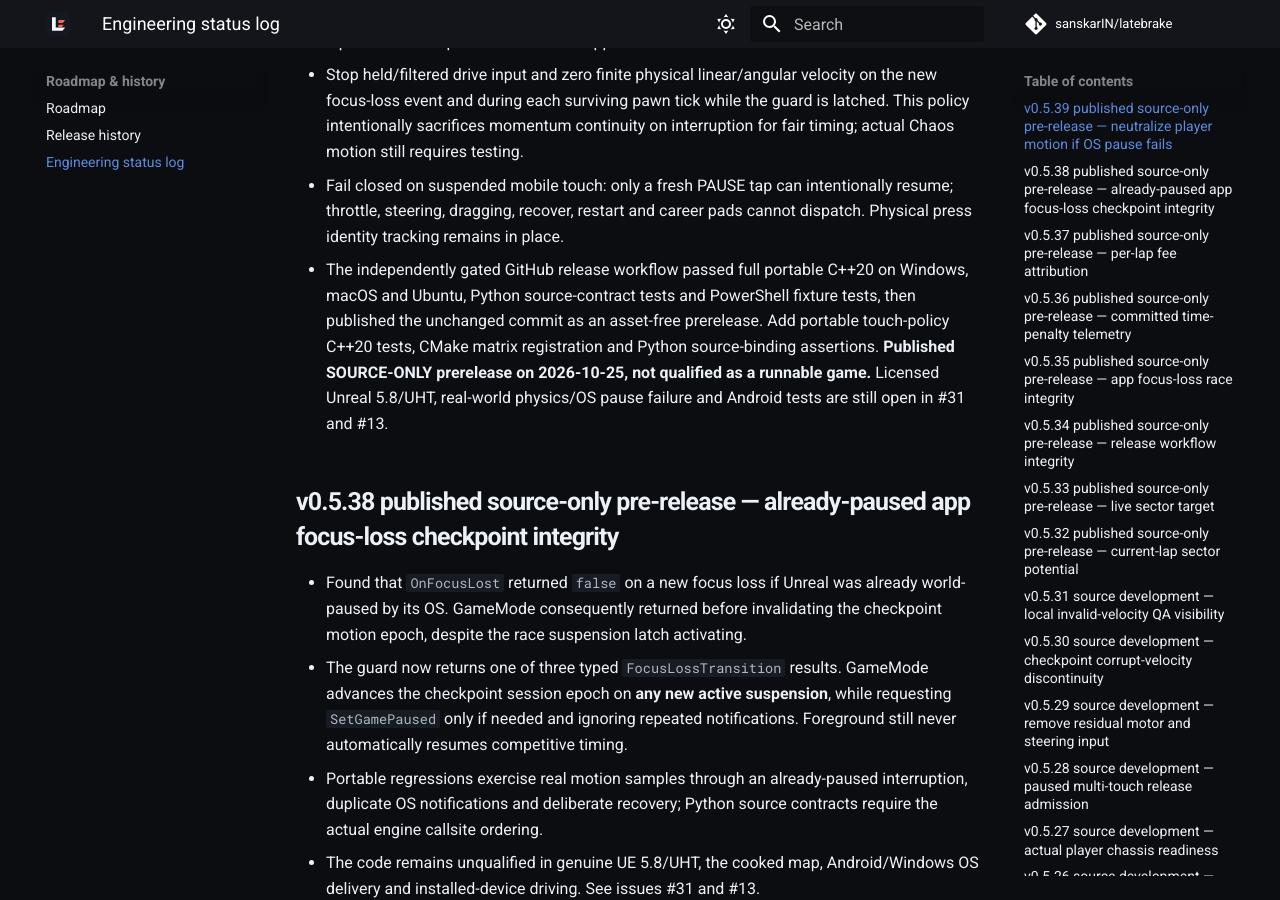
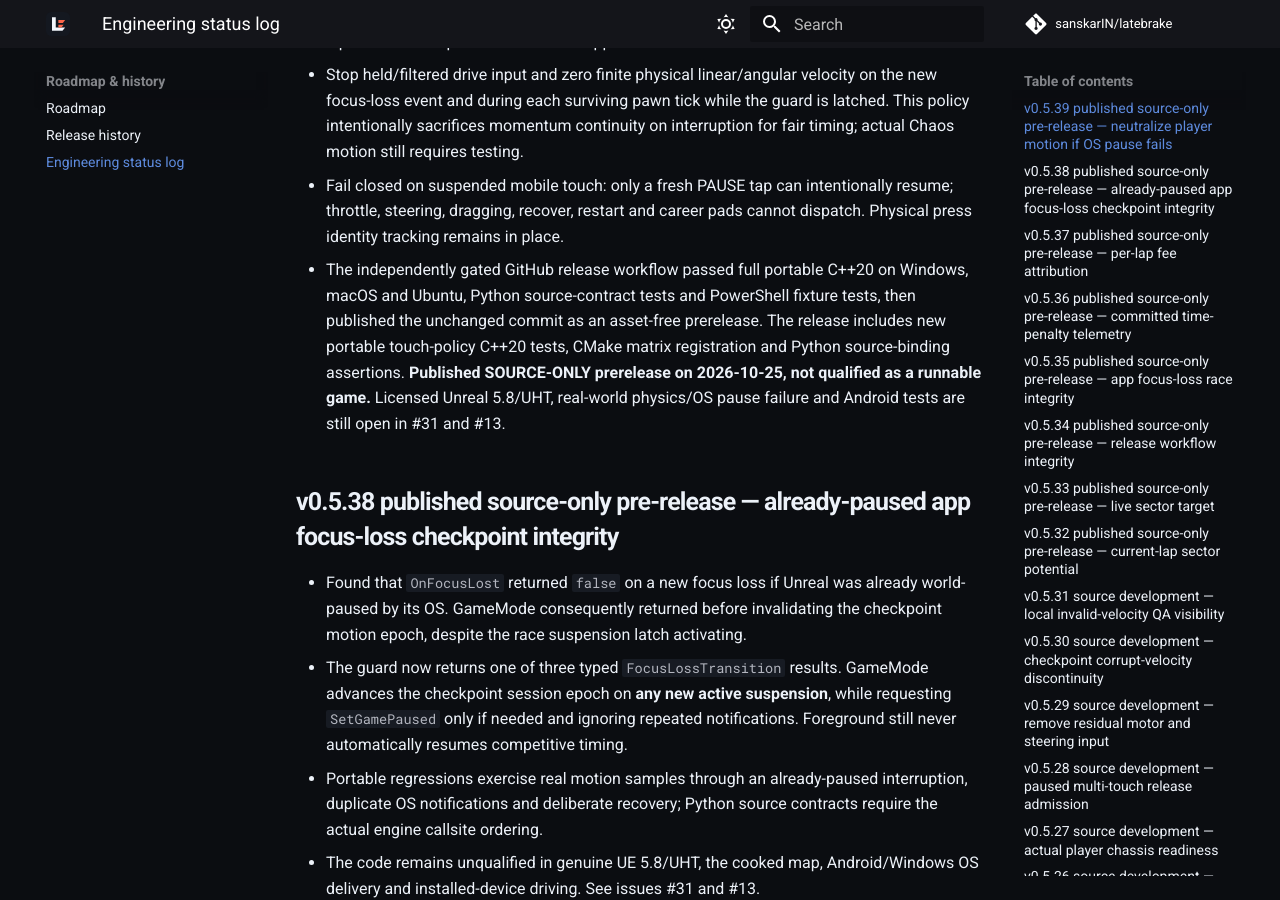
Before and after one commit to sanskarIN/latebrake, an MkDocs documentation site: the page built from docs/STATUS.md, in a window 1280 px wide and 900 px high, scrolled down 589 px. Built offline with MkDocs 1.6.1 and Material for MkDocs 9.7.7, drawn with Linux system fonts in a browser that asks for light colours; comment, search, counter and statistics services are not loaded.

Commit message:
docs: clarify shipped portable tests in engineering status

```diff
--- a/docs/STATUS.md
+++ b/docs/STATUS.md
@@ -10,7 +10,7 @@
 - Address a remaining fair-play and input safety hole: v0.5.38 stopped the race clock, checkpoints, recoveries and rivals on application deactivation, but a failed Unreal world pause could leave the *player chassis* simulating momentum and accepting newly delivered inputs while competitive time was stopped.
 - Stop held/filtered drive input and zero finite physical linear/angular velocity on the new focus-loss event and during each surviving pawn tick while the guard is latched. This policy intentionally sacrifices momentum continuity on interruption for fair timing; actual Chaos motion still requires testing.
 - Fail closed on suspended mobile touch: only a fresh PAUSE tap can intentionally resume; throttle, steering, dragging, recover, restart and career pads cannot dispatch. Physical press identity tracking remains in place.
-- The independently gated GitHub release workflow passed full portable C++20 on Windows, macOS and Ubuntu, Python source-contract tests and PowerShell fixture tests, then published the unchanged commit as an asset-free prerelease. Add portable touch-policy C++20 tests, CMake matrix registration and Python source-binding assertions. **Published SOURCE-ONLY prerelease on 2026-10-25, not qualified as a runnable game.** Licensed Unreal 5.8/UHT, real-world physics/OS pause failure and Android tests are still open in #31 and #13.
+- The independently gated GitHub release workflow passed full portable C++20 on Windows, macOS and Ubuntu, Python source-contract tests and PowerShell fixture tests, then published the unchanged commit as an asset-free prerelease. The release includes new portable touch-policy C++20 tests, CMake matrix registration and Python source-binding assertions. **Published SOURCE-ONLY prerelease on 2026-10-25, not qualified as a runnable game.** Licensed Unreal 5.8/UHT, real-world physics/OS pause failure and Android tests are still open in #31 and #13.
 
 ## v0.5.38 published source-only pre-release — already-paused app focus-loss checkpoint integrity
 
```
